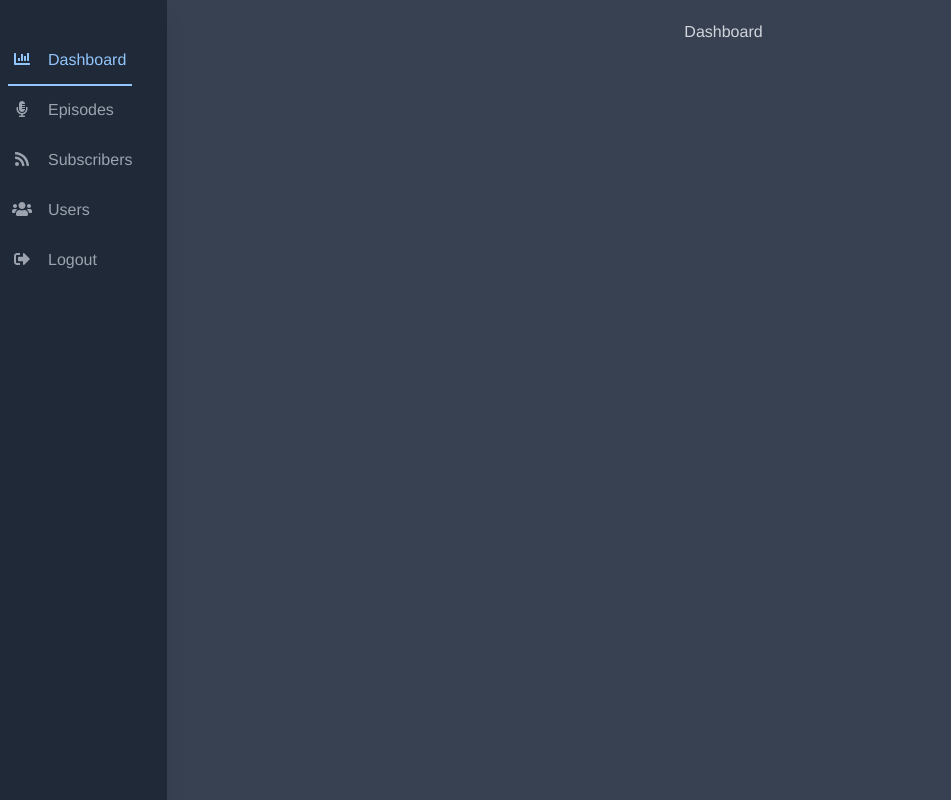
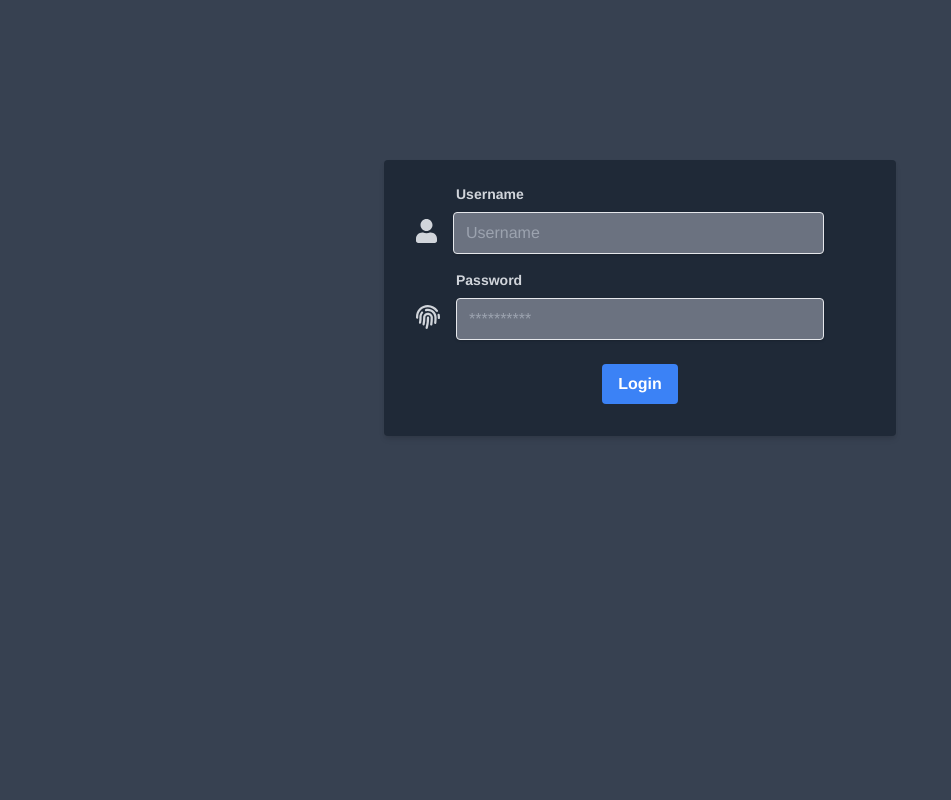
Before and after one commit to M4rkux/subrumundo-admin, a Vue app: page /login in a window 1280 px wide. Before the commit this address led to /. Shown: the whole page, without its empty margins (0-951 px from the left). Built offline with nearby package versions, Linux system fonts and the light colour scheme; no server answers; sample sign-in values are in the browser's storage.

Commit message:
Fix redirect to login

```diff
--- a/package.json
+++ b/package.json
@@ -18,7 +18,7 @@
     "axios": "^0.21.1",
     "core-js": "^3.6.5",
     "vue": "^3.0.0",
-    "vue-router": "^4.0.0-0",
+    "vue-router": "^4.0.11",
     "vuex": "^4.0.0-0"
   },
   "devDependencies": {
--- a/src/api/index.ts
+++ b/src/api/index.ts
@@ -8,7 +8,7 @@ export async function authenticate(
 ): Promise<ILoggedUser | undefined> {
   try {
     const { data } = await axios.post(
-      `${config.BASE_URL}/authentication/login`,
+      `${config.API_URL}/authentication/login`,
       {
         email,
         password,
--- a/src/components/Sidebar.vue
+++ b/src/components/Sidebar.vue
@@ -30,10 +30,10 @@
           </router-link>
         </li>
         <li class="app-sidebar__item">
-          <a href="#" @click="doLogout" class="app-sidebar__link">
+          <router-link to="/login" class="app-sidebar__link">
             <font-awesome-icon icon="sign-out-alt" class="app-sidebar__icon" />
             <span class="app-sidebar__link-text">Logout</span>
-          </a>
+          </router-link>
         </li>
       </ul>
     </div>
@@ -45,13 +45,6 @@ import { defineComponent } from "vue";
 
 export default defineComponent({
   name: "SidebarComponent",
-
-  methods: {
-    async doLogout() {
-      await this.$store.dispatch("logout");
-      this.$router.push("/login");
-    },
-  },
 });
 </script>
 
@@ -86,7 +79,7 @@ export default defineComponent({
   &__icon {
     @apply m-auto pr-0;
 
-    @screen sm {
+    @screen md {
       @apply mr-4 w-[20px];
     }
   }
--- a/src/config/index.ts
+++ b/src/config/index.ts
@@ -1,3 +1,4 @@
 export default {
+  API_URL: process.env.VUE_APP_API_URL,
   BASE_URL: process.env.VUE_APP_BASE_URL,
 };
--- a/src/router/index.ts
+++ b/src/router/index.ts
@@ -5,10 +5,6 @@ import {
   RouteLocationNormalized,
   RouteRecordRaw,
 } from "vue-router";
-import Dashboard from "../views/Dashboard.vue";
-import Episodes from "../views/Episodes.vue";
-import Subscribers from "../views/Subscribers.vue";
-import Users from "../views/Users.vue";
 import store from "@/store";
 
 const ifAuthenticated = (
@@ -22,49 +18,38 @@ const ifAuthenticated = (
   next("/login");
 };
 
-const ifNotAuthenticated = (
-  to: RouteLocationNormalized,
-  from: RouteLocationNormalized,
-  next: NavigationGuardNext
-) => {
-  if (!store.getters.isAuthenticated) {
-    return next();
-  }
-  next("/");
-};
-
 const routes: Array<RouteRecordRaw> = [
   {
     path: "/",
     name: "Dashboard",
-    component: Dashboard,
     beforeEnter: ifAuthenticated,
+    component: () =>
+      import(/* webpackChunkName: "Dashboard"  */ "../views/Dashboard.vue"),
   },
   {
     path: "/episodes",
     name: "Episodes",
-    component: Episodes,
     beforeEnter: ifAuthenticated,
+    component: () =>
+      import(/* webpackChunkName: "Episodes"  */ "../views/Episodes.vue"),
   },
   {
     path: "/subscribers",
     name: "Subscribers",
-    component: Subscribers,
     beforeEnter: ifAuthenticated,
+    component: () =>
+      import(/* webpackChunkName: "Subscribers"  */ "../views/Subscribers.vue"),
   },
   {
     path: "/users",
     name: "Users",
-    component: Users,
     beforeEnter: ifAuthenticated,
+    component: () =>
+      import(/* webpackChunkName: "Users" */ "../views/Users.vue"),
   },
   {
     path: "/login",
     name: "Login",
-    beforeEnter: ifNotAuthenticated,
-    // route level code-splitting
-    // this generates a separate chunk (Login.[hash].js) for this route
-    // which is lazy-loaded when the route is visited.
     component: () =>
       import(/* webpackChunkName: "Login" */ "../views/Login.vue"),
   },
--- a/src/views/Login.vue
+++ b/src/views/Login.vue
@@ -58,6 +58,10 @@ export default defineComponent({
     },
   },
 
+  mounted() {
+    this.$store.dispatch("logout");
+  },
+
   methods: {
     async doLogin() {
       await this.$store.dispatch("login", {
```
Also changed, not shown: 2 other files (tests, documents, lock files or other folders).
